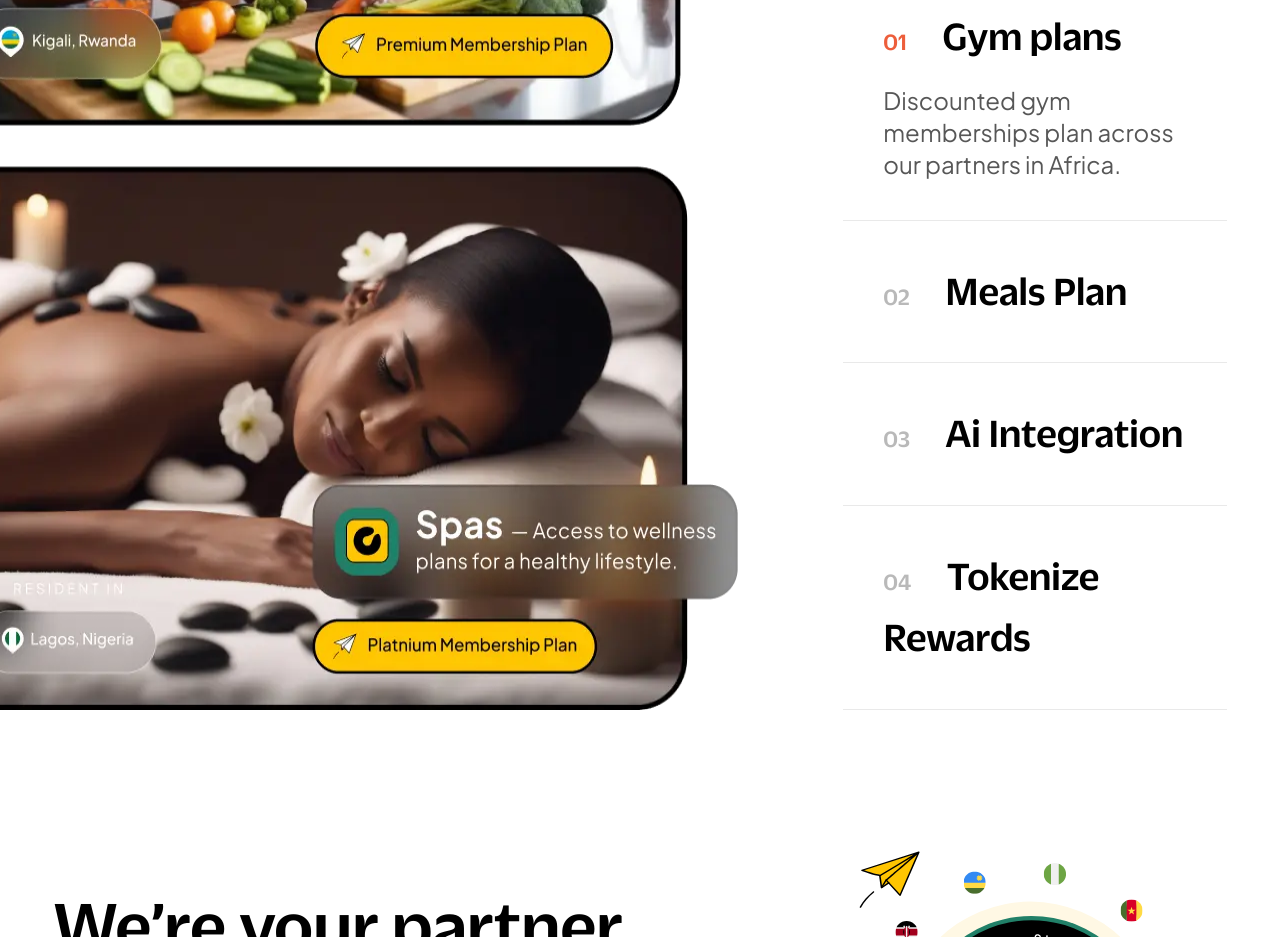
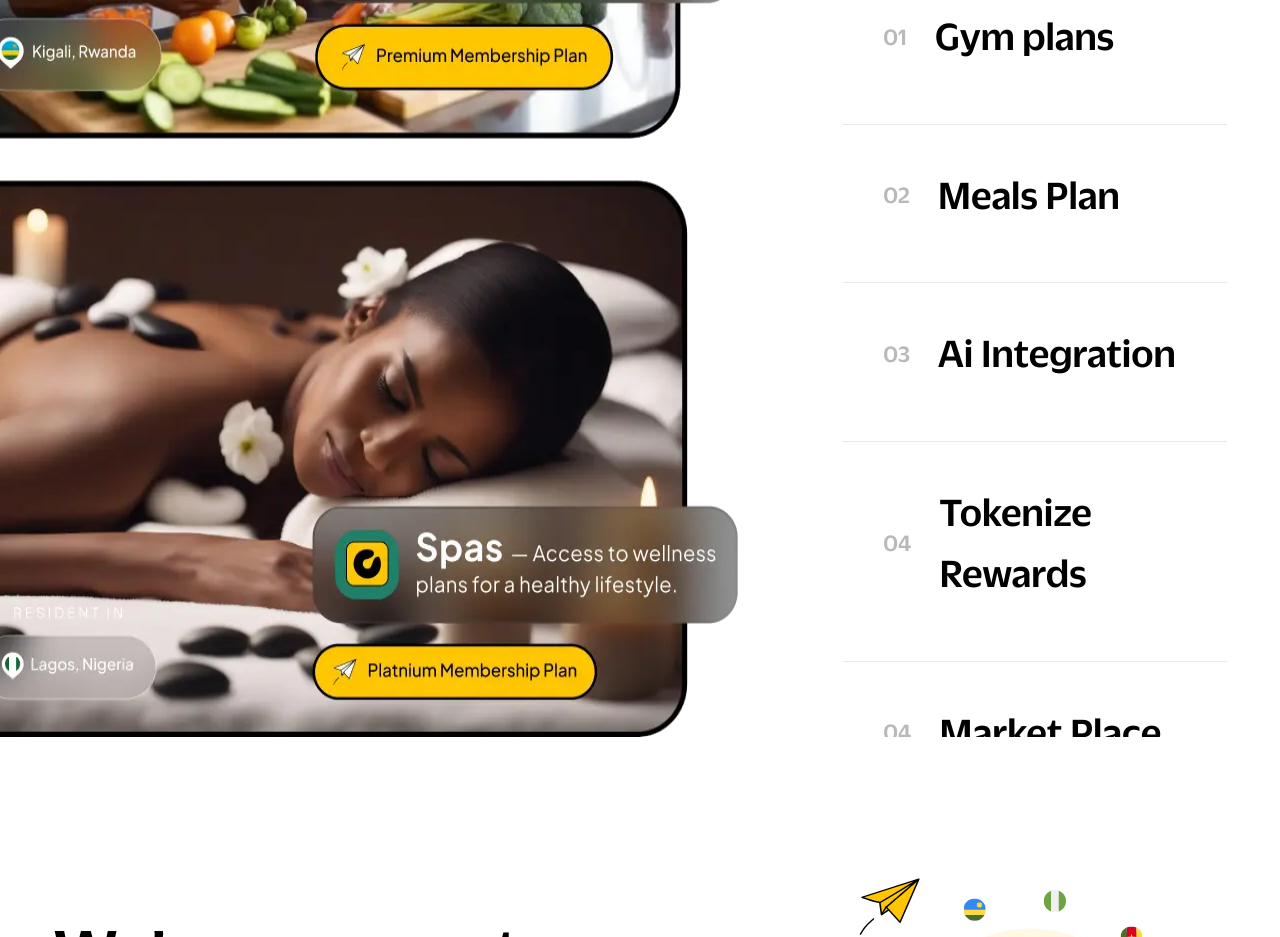
Before and after one commit to Ojay-dev/oriz-website, a React (Vite) app: page / in a window 1280 px wide. Shown: the part 2380-3317 px from the top of the page. Built offline with nearby package versions, Linux system fonts and the light colour scheme.

Commit message:
Implement accordion on landing page

```diff
--- /dev/null
+++ b/src/components/accordion-menu/index.tsx
@@ -0,0 +1,79 @@
+import { useState, useRef, useEffect } from "react";
+
+// CSS styles for the sliding effect
+const styles = {
+  transition: "max-height 0.1s ease-out, opacity 0.1s ease-out",
+  overflow: "hidden",
+  opacity: 0,
+  maxHeight: 0,
+};
+
+type AccordionItemProps = {
+  number: string;
+  title: string;
+  children: React.ReactNode;
+};
+
+const AccordionItem: React.FC<AccordionItemProps> = ({ number, title, children }) => {
+  const [isOpen, setIsOpen] = useState(false);
+  const contentRef = useRef<HTMLDivElement>(null);
+
+  useEffect(() => {
+    if (isOpen) {
+      if (contentRef.current) {
+        contentRef.current.style.maxHeight = `${contentRef.current.scrollHeight}px`;
+        contentRef.current.style.opacity = "1";
+      }
+    } else {
+      if (contentRef.current) {
+        contentRef.current.style.maxHeight = "0px";
+        contentRef.current.style.opacity = "0";
+      }
+    }
+  }, [isOpen]);
+
+  return (
+    <div className="border-b border-[#E9E9E9] p-10">
+      <div onClick={() => setIsOpen(!isOpen)} className="flex cursor-pointer items-center">
+        <span className={`mr-7 text-2xl ${isOpen ? "text-[#ED5E3B]" : "text-[#B9B9B9]"}`}>{number}</span>
+        <div className="text-[27px] lg:text-[41px]">{title}</div>
+      </div>
+      <div
+        ref={contentRef}
+        style={styles}
+        className={`mt-4 max-w-[450px] font-jakarta text-base leading-relaxed text-[#575757] transition-all duration-300 ease-out md:text-2xl ${isOpen ? "open" : ""}`}
+      >
+        {children}
+      </div>
+    </div>
+  );
+};
+
+const AccordionFAQ = () => {
+  return (
+    <div className="h-[771px] w-full overflow-y-scroll">
+      <ol className="font-duplicate-sans">
+        <AccordionItem number="01" title="Gym plans">
+          Discounted gym memberships plan across our partners in Africa.
+        </AccordionItem>
+        <AccordionItem number="02" title="Meals Plan">
+          Details about our meals plan will be here.
+        </AccordionItem>
+        <AccordionItem number="03" title="Ai Integration">
+          Details about our AI integration will be here.
+        </AccordionItem>
+        <AccordionItem number="04" title="Tokenize Rewards">
+          Details about our tokenize rewards will be here.
+        </AccordionItem>
+        <AccordionItem number="04" title="Market Place">
+          Details about our market place will be here.
+        </AccordionItem>
+        <AccordionItem number="04" title="Community">
+          Details about our community will be here.
+        </AccordionItem>
+      </ol>
+    </div>
+  );
+};
+
+export default AccordionFAQ;
--- a/src/pages/IndexPage/index.tsx
+++ b/src/pages/IndexPage/index.tsx
@@ -50,6 +50,7 @@ import { useEffect, useRef } from "react";
 import gsap from "gsap";
 
 import DefaultLayout from "@/layout/DefaultLayout";
+import Accordion from "@/components/accordion-menu";
 
 const scrollablesFeatures = [
   { title: "Fitness Classes & Programs", image: Dumbell },
@@ -102,13 +103,13 @@ const carouselGroup = [
 ];
 
 const IndexPage = () => {
-  const marqueeRef = useRef(null);
-  const phoneCarouselRef = useRef(null);
+  const marqueeRef = useRef<HTMLDivElement>(null);
+  const phoneCarouselRef = useRef<HTMLDivElement>(null);
 
   useEffect(() => {
     const marquee = marqueeRef?.current;
-    // @ts-ignore
-    const marqueeWidth = marquee?.scrollWidth;
+
+    const marqueeWidth = marquee?.scrollWidth ?? 0;
 
     gsap.to(marquee, {
       x: -marqueeWidth,
@@ -123,8 +124,7 @@ const IndexPage = () => {
 
   useEffect(() => {
     const phoneCarousel = phoneCarouselRef?.current;
-    // @ts-ignore
-    const marqueeWidth = phoneCarousel?.scrollWidth;
+    const marqueeWidth = phoneCarousel?.scrollWidth ?? 0;
 
     gsap.to(phoneCarousel, {
       x: -marqueeWidth,
@@ -149,7 +149,7 @@ const IndexPage = () => {
 
           {/* <img src={ORIZLady} alt="A smilling lady" className="mb-10 w-full rounded-[50px]" /> */}
 
-          <div className="overflow-hidden rounded-[50px]">
+          <div className="overflow-hidden rounded-[28px]">
             <iframe
               width="100%"
               height="350"
@@ -163,7 +163,7 @@ const IndexPage = () => {
           </div>
 
           <div className="mt-7">
-            <h2 className="font-duplicate-sans text-[35px] leading-tight lg:text-[66px]">
+            <h2 className="font-duplicate-sans text-[35px] leading-none lg:text-[66px]">
               Personalised plans for your unique{" "}
               <span className="relative">
                 wellness
@@ -173,17 +173,17 @@ const IndexPage = () => {
               </span>{" "}
               Journey
             </h2>
-            <p className="my-8 font-jakarta text-base leading-10">
+            <p className="my-8 font-jakarta text-base leading-normal">
               ORIZ is a solution for your health and wellness journey, providing you with personalized tools and benefits to help you lead a
               healthier life.
             </p>
 
             <div className="flex flex-col gap-x-6 gap-y-3">
-              <button className="rounded-xl bg-green-100 px-9 py-5 text-base">
+              <button className="flex h-[60px] items-center justify-center rounded-xl bg-green-100 px-9 text-base">
                 <span className="font-medium">Use Oriz AI</span> — For Free!{" "}
               </button>
 
-              <button className="flex h-[50px] items-center justify-center rounded-xl bg-[#252525] px-9 text-base text-white">
+              <button className="flex h-[60px] items-center justify-center rounded-xl bg-[#252525] px-9 text-base text-white">
                 Learn More
               </button>
             </div>
@@ -240,7 +240,7 @@ const IndexPage = () => {
 
         <div className="mx-auto mt-20 w-11/12 pb-12 2xl:max-w-[1440px]">
           <h4 className="mb-7 text-pitch-white">Featured on</h4>
-          <div className="flex flex-wrap justify-between gap-[42px]">
+          <div className="flex flex-nowrap justify-between gap-[42px] overflow-x-auto">
             <img src={Yahoo} alt="Yahoo logo" className="w-[40%] lg:w-[unset]" />
             <img src={Bloomberg} alt="Bloomberg logo" className="w-[40%] lg:w-[unset]" />
             <img src={Techcrunch} alt="Techcrunch logo" className="w-[40%] lg:w-[unset]" />
@@ -291,31 +291,7 @@ const IndexPage = () => {
         <div className="flex flex-col-reverse gap-[9%] xl:flex-row">
           <img src={OrizBanner} className="-ml-[9%] xl:-mt-96" alt="Oriz banner" />
 
-          <div className="w-full">
-            <ol className="font-duplicate-sans text-[27px] lg:text-[41px]">
-              <li className="border-b border-[#E9E9E9] p-10">
-                <div>
-                  <span className="mr-7 text-2xl text-[#ED5E3B]">01</span> Gym plans
-                </div>
-
-                <p className="mt-4 max-w-[450px] font-jakarta text-base leading-relaxed text-[#575757] md:text-2xl">
-                  Discounted gym memberships plan across our partners in Africa.
-                </p>
-              </li>
-
-              <li className="border-b border-[#E9E9E9] p-10">
-                <span className="mr-7 text-2xl text-[#B9B9B9]">02</span> Meals Plan
-              </li>
-
-              <li className="border-b border-[#E9E9E9] p-10">
-                <span className="mr-7 text-2xl text-[#B9B9B9]">03</span> Ai Integration
-              </li>
-
-              <li className="border-b border-[#E9E9E9] p-10">
-                <span className="mr-7 text-2xl text-[#B9B9B9]">04</span> Tokenize Rewards
-              </li>
-            </ol>
-          </div>
+          <Accordion />
         </div>
 
         <div className="mt-20 grid items-center lg:grid-cols-[2fr_1fr]">
```
